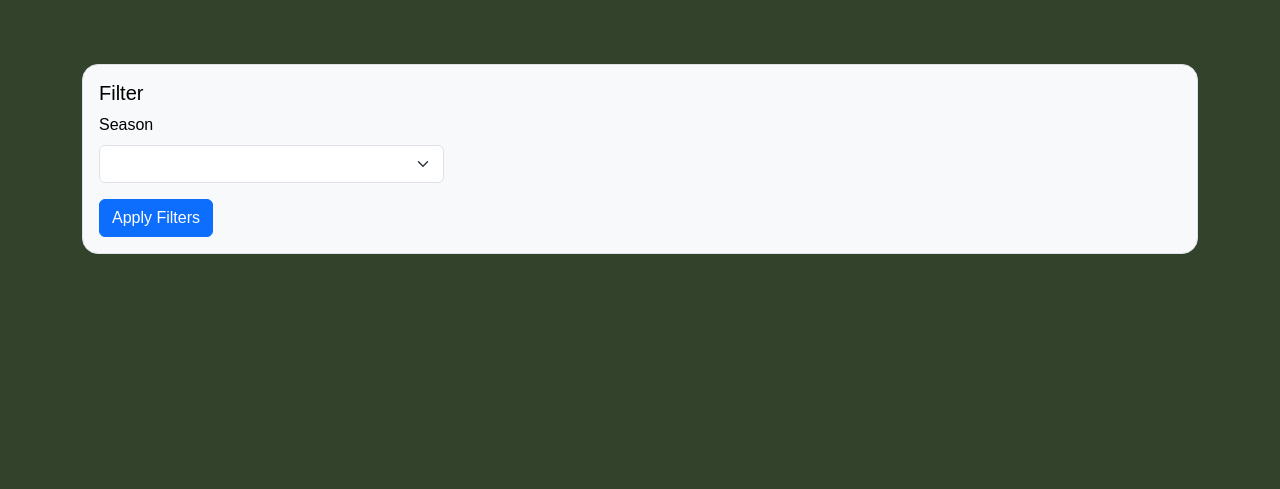
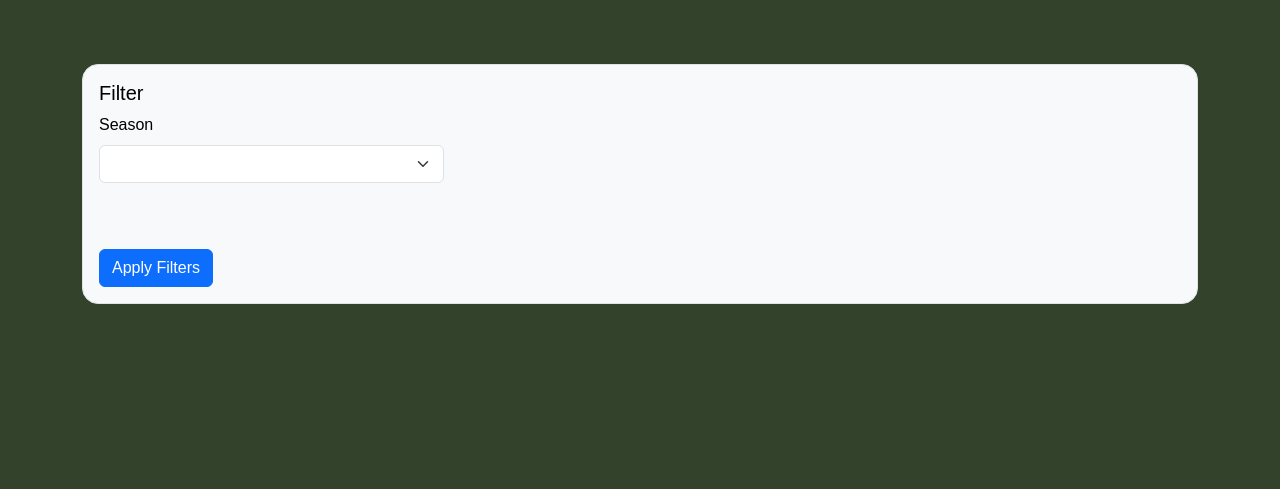
Before and after one commit to ILyness/cs257, a Flask app: page / in a window 1280 px wide. Shown: the part 56-545 px from the top of the page. Run offline with Flask 3, Linux system fonts and the light colour scheme; data that the repository does not hold is empty; parts of the project's set-up code (start-up, migrations or seed data) failed here and were passed over; some libraries are stand-ins or nearby versions.

Commit message:
Added padding to events on index.html

```diff
--- a/webapp/static/style.css
+++ b/webapp/static/style.css
@@ -114,3 +114,7 @@ body {
 .nav-tabs > .nav-item > .nav-link.active {
   background-color: var(--color-primary-active);
 }
+
+#eventSelect {
+  padding-bottom: 50px;
+}
```
